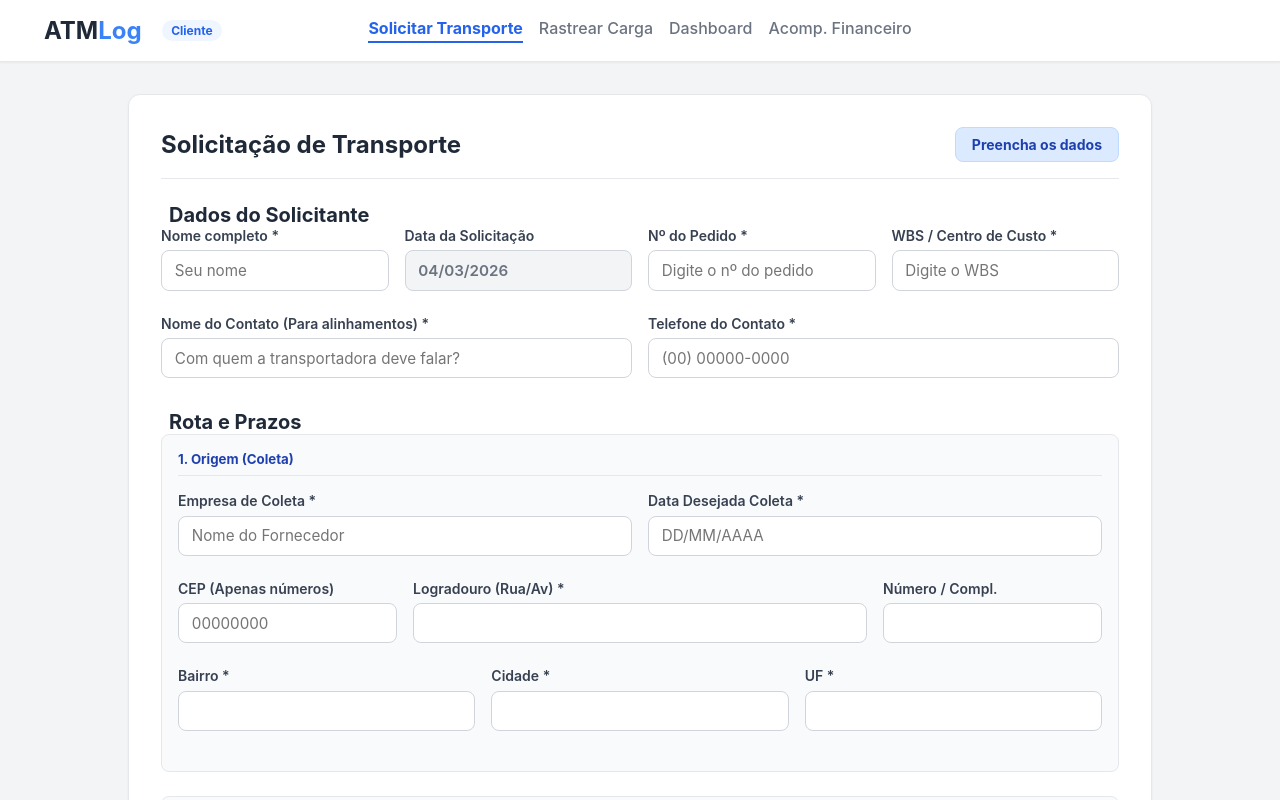
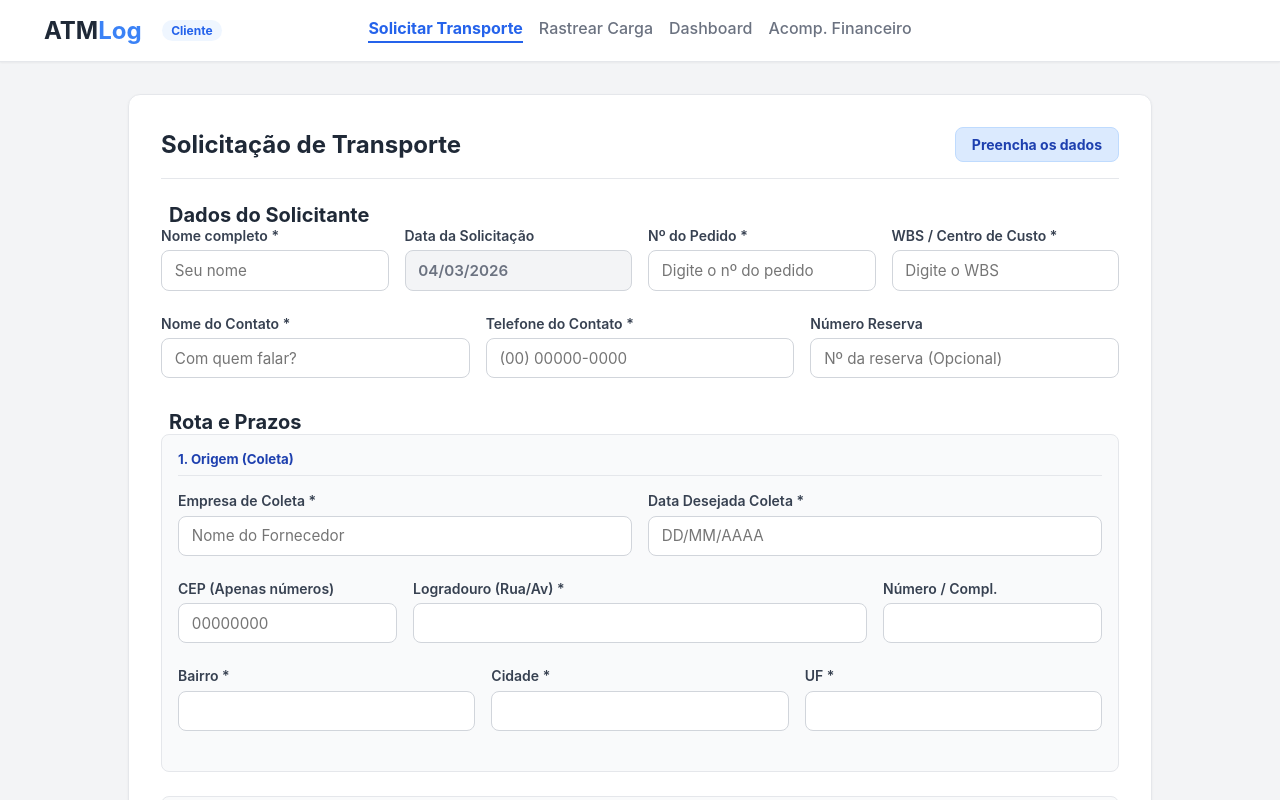
Before and after one commit to ItsNotNatan/TransportViewerClient, a React (Vite) app: page / in a window 1280 px wide. Shown: the top 800 px of the page. Built offline with nearby package versions, Linux system fonts and the light colour scheme.

Commit message:
Add files via upload

```diff
--- a/src/pages/RequestForm/RequestForm.jsx
+++ b/src/pages/RequestForm/RequestForm.jsx
@@ -11,7 +11,7 @@ export default function RequestForm() {
   const [dataColeta, setDataColeta] = useState('');
   const [dataEntrega, setDataEntrega] = useState('');
 
-  // NOVO: Estado para controlar a máscara do telefone de contato
+  // Estado para controlar a máscara do telefone de contato
   const [telefoneContato, setTelefoneContato] = useState('');
 
   useEffect(() => {
@@ -26,7 +26,7 @@ export default function RequestForm() {
     return v;
   };
 
-  // NOVO: Função para aplicar máscara de telefone (Fixo ou Celular)
+  // Função para aplicar máscara de telefone (Fixo ou Celular)
   const aplicarMascaraTelefone = (valor) => {
     let v = valor.replace(/\D/g, '');
     if (v.length <= 10) {
@@ -91,7 +91,7 @@ export default function RequestForm() {
         setEntrega({ cep: '', logradouro: '', bairro: '', localidade: '', uf: '' });
         setDataColeta('');
         setDataEntrega('');
-        setTelefoneContato(''); // NOVO: Limpa o campo de telefone após o envio
+        setTelefoneContato('');
       } else {
         alert("ERRO DO SERVIDOR: \n\n" + JSON.stringify(resultado, null, 2));
       }
@@ -132,11 +132,11 @@ export default function RequestForm() {
           </div>
         </div>
 
-        {/* NOVO: DADOS DE CONTATO */}
-        <div className="form-grid-2" style={{ marginTop: '1rem' }}>
+        {/* DADOS DE CONTATO E RESERVA (Atualizado) */}
+        <div className="form-grid-3" style={{ marginTop: '1rem' }}>
           <div className="input-group">
-            <label>Nome do Contato (Para alinhamentos) *</label>
-            <input type="text" name="nomeContato" required className="input-control" placeholder="Com quem a transportadora deve falar?" />
+            <label>Nome do Contato *</label>
+            <input type="text" name="nomeContato" required className="input-control" placeholder="Com quem falar?" />
           </div>
           <div className="input-group">
             <label>Telefone do Contato *</label>
@@ -151,9 +151,14 @@ export default function RequestForm() {
               placeholder="(00) 00000-0000"
             />
           </div>
+          {/* 👇 NOVO CAMPO: Número Reserva 👇 */}
+          <div className="input-group">
+            <label>Número Reserva</label>
+            <input type="text" name="numeroReserva" className="input-control" placeholder="Nº da reserva (Opcional)" />
+          </div>
         </div>
 
-        {/* SEÇÃO 2: ROTA E PRAZOS (MANTIDA IGUAL) */}
+        {/* SEÇÃO 2: ROTA E PRAZOS */}
         <h4 className="section-title" style={{ marginTop: '2rem' }}><i className="fa-solid fa-map-location-dot"></i> Rota e Prazos</h4>
 
         {/* Origem */}
```
